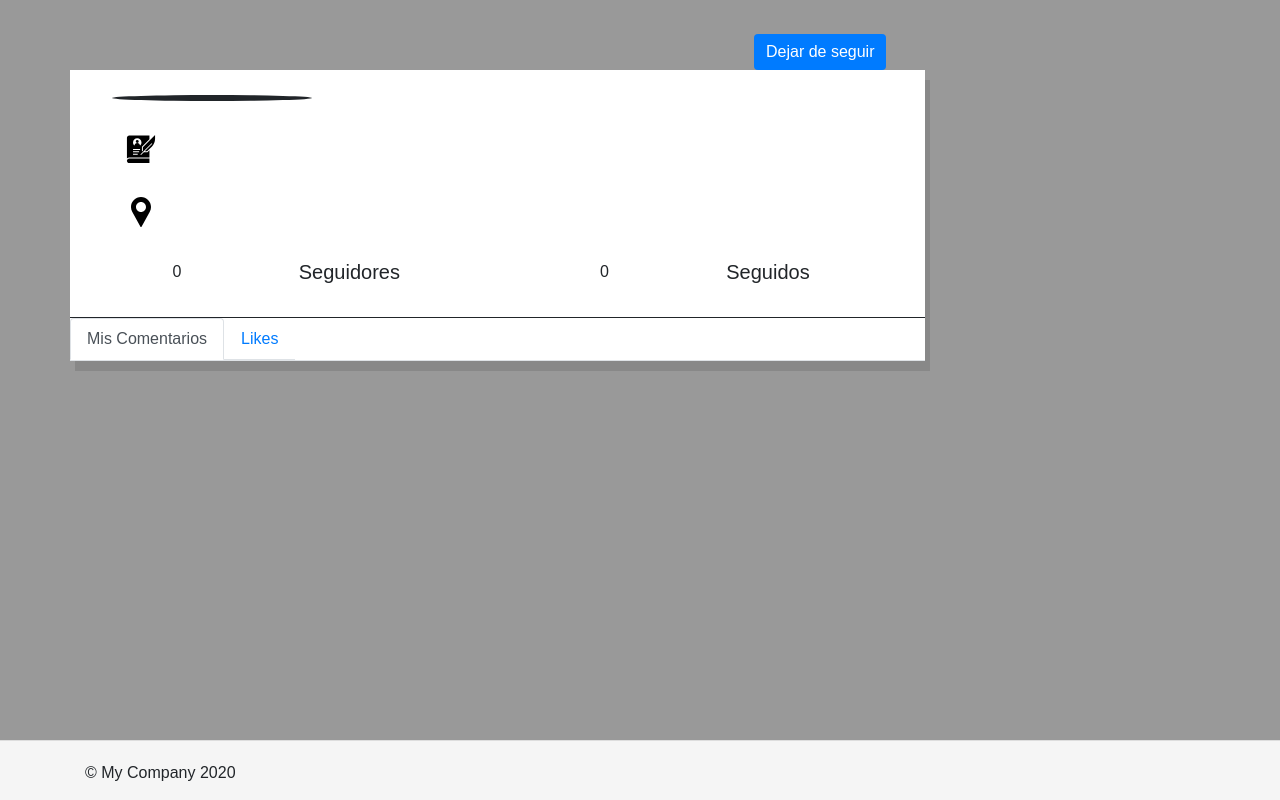
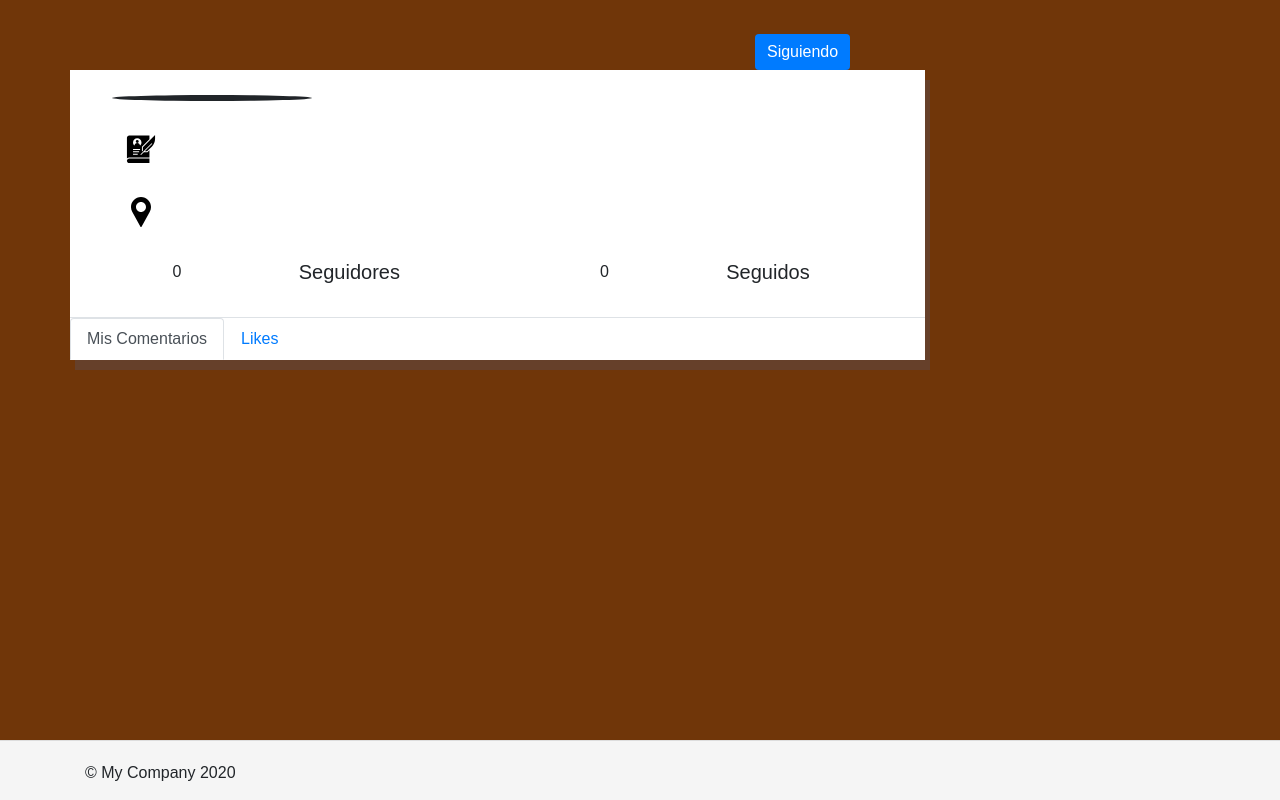
Before and after one commit to dtallafigo/UComment, a Yii app: template views/usuarios/view.php in a window 1280 px wide. Run offline with PHP 8.4 and a stand-in for Yii, Linux system fonts and the light colour scheme; the template is opened without the code that fills it, so the values that code supplies are empty; some libraries are stand-ins or nearby versions.

Commit message:
Cambios visuales y arreglo de fallos

```diff
--- a/controllers/UsuariosController.php
+++ b/controllers/UsuariosController.php
@@ -57,7 +57,7 @@ class UsuariosController extends Controller
         $usuario = Usuarios::findOne(['id' => $id]);
         $actual = Usuarios::findOne(['id' => Yii::$app->user->id]);
         $publicacion = new Comentarios(['usuario_id' => Yii::$app->user->id]);
-        $comentarios = Comentarios::find()->where(['usuario_id' => $id])->orderBy(['created_at' => SORT_DESC])->all();
+        $comentarios = Comentarios::find()->where(['usuario_id' => $id])->orderBy(['created_at' => SORT_DESC])->limit(3)->all();
 
         if ($publicacion->load(Yii::$app->request->post()) && $publicacion->save()) {
             Yii::$app->session->setFlash('success', 'Se ha publicado tu comentario.');
--- a/views/site/login.php
+++ b/views/site/login.php
@@ -13,7 +13,7 @@ $this->title = 'Login';
 
 <div class="container">
     <div class="row">
-        <div class="col-6">
+        <div class="col-6" style="background-color: white; padding: 2%;">
             <div class="col-12">
                 <h1>Iniciar Sesion</h1>
             </div>
@@ -35,7 +35,7 @@ $this->title = 'Login';
                 <?php ActiveForm::end(); ?>
             </div>
         </div>
-        <div class="col-6">
+        <div class="col-6" style="background-color: white; padding: 2%;">
             <div class="col-12">
                     <h1>Unete a UComment</h1>
                     <div class="col-12">
--- a/views/usuarios/update.php
+++ b/views/usuarios/update.php
@@ -17,10 +17,10 @@ $this->title = 'Editar usuario ' . $model->log_us;
                 <img src="<?= $model->url_img ?>" id="perfil">
             </div>
             <div class="col-xs-4 col-sm-4 col-md-4 col-lg-4">
-                <?= $form->field($model, 'log_us')->input(['maxlength' => true, 'class' => 'usuario', 'value' => $model->log_us])->label(false) ?>
+                <?= $form->field($model, 'log_us', ['options' => ['class' => 'edit-log_us']])->input(['maxlength' => true, 'value' => $model->log_us])->label(false) ?>
             </div>
-            <div class="col-12 d-flex flex-row-reverse">
-                <?= Html::submitButton('Editar', ['class' => 'btn btn-primary']) ?>
+            <div class="col-4">
+                <?= Html::submitButton('Editar', ['class' => 'edit']) ?>
             </div>
         </div>
         <div class="row bio">
--- a/views/usuarios/view.php
+++ b/views/usuarios/view.php
@@ -7,12 +7,13 @@ use yii\bootstrap4\ActiveForm;
 use app\models\Seguidores;
 use app\models\Usuarios;
 use app\models\Likes;
+use yii\bootstrap4\ButtonDropdown;
 
 /* @var $this yii\web\View */
 /* @var $model app\models\Usuarios */
 
 $this->title = 'Perfil de ' . $usuario->log_us;
-$text = Seguidores::siguiendo($usuario->id) ? 'Dejar de seguir' : 'Seguir';
+$text = Seguidores::siguiendo($usuario->id) ? 'Siguiendo' : 'Seguir';
 $seguir = Url::to(['seguidores/follow']);
 $js1 = <<<EOT
 var boton = $("#siguiendo");
@@ -28,7 +29,7 @@ boton.click(function(event) {
         success: function (data, code, jqXHR) {
             var text = ''
             if (data[0])
-                text = 'Dejar de seguir'
+                text = 'Siguiendo'
             else
                 text = 'Seguir'
 
@@ -88,14 +89,25 @@ $save = Url::to(['comsave/save']);
                     <?= Html::a($text, ['seguidores/follow', 'seguido_id' => $usuario->id], ['class' => 'follow', 'id' => 'siguiendo']) ?>
                 <?php else : ?>
                     <?= Html::a('Editar', ['usuarios/update', 'id' => Yii::$app->user->id], ['class' => 'follow']) ?>
+                    <?= ButtonDropdown::widget([
+                        'options' => ['class' => 'delete'],
+                        'direction' => 'left',
+                        'label' => '···',
+                        'dropdown' => [
+                            'items' => [
+                                Html::beginForm(['/usuarios/delete', 'id' => Yii::$app->user->id], 'post') . Html::submitButton('Borrar cuenta', ['class' => 'btn btn-danger']) . Html::endForm()
+                            ],
+                        ]
+                    ]) ?>
                 <?php endif; ?>
+
             </div>
         </div>
         <div class="row bio">
             <div class="col-2 d-flex justify-content-center" style="text-align: center;">
                 <img src="icons/bio.svg" id="bio">
             </div>
-            <div class="col-10">
+            <div class="col-8">
                 <p><?= $usuario->bio ?></p>
             </div>
         </div>
@@ -103,7 +115,7 @@ $save = Url::to(['comsave/save']);
             <div class="col-2 d-flex justify-content-center">
                 <img src="icons/location.svg" id="location">
             </div>
-            <div class="col-10">
+            <div class="col-8">
                 <p><?= $usuario->ubi ?></p>
             </div>
         </div>
--- a/web/css/site.css
+++ b/web/css/site.css
@@ -9,7 +9,7 @@ body {
     height: auto;
     margin: 0 auto -60px;
     padding: 0 0 60px;
-    background-color: #999;
+    background-color:#703609;
 }
 
 .wrap > .container {
@@ -49,9 +49,9 @@ body {
 }
 
 .user {
-    background-color: white;
+    background-color:white;
     padding-bottom: 2%;
-    box-shadow: 5px 10px #888888;
+    box-shadow: 5px 10px #66402A;
 }
 
 #comentario {
@@ -75,53 +75,89 @@ body {
     border-radius: 0.25rem;
     position: absolute;
     bottom: 31px;
-    left: 70%;
+    left: 400px;
+    color: #fff;
+    background-color: #007bff;
+    border-color: #007bff;
+}
+
+.edit {
+    text-decoration: none;
+    display: inline-block;
+    font-weight: 400;
+    text-align: center;
+    padding: 0.375rem 0.75rem;
+    font-size: 1rem;
+    line-height: 1.5;
+    border-radius: 0.25rem;
+    position: absolute;
+    bottom: 22px;
+    left: 100px;
     color: #fff;
     background-color: #007bff;
     border-color: #007bff;
 }
 
 .follow:hover {
-    text-decoration: none;
     color: black;
 }
 
+.delete {
+    position: absolute;
+    bottom: 31px;
+    left: 500px;
+}
 
 .location {
-    background-color: white;
-    box-shadow: 5px 10px #888888;
+    background-color:white;
+    box-shadow: 5px 10px #66402A;
     padding-top: 2%;
     padding-bottom: 2%;
 }
 
 .bio {
-    background-color: white;
-    box-shadow: 5px 10px #888888;
+    background-color:white;
+    box-shadow: 5px 10px #66402A;
     padding-top: 2%;
     padding-bottom: 2%;
 }
 
 .sg {
-    background-color: white;
-    box-shadow: 5px 10px #888888;
+    background-color:white;
+    box-shadow: 5px 10px #66402A;
     padding-top: 2%;
     padding-bottom: 2%;
-    border-bottom: 1px solid;
+    border-bottom: 1px solid #dee2e6;
 }
 
 .com {
-    background-color: white;
-    box-shadow: 5px 10px #888888;
+    background-color:white;
+    box-shadow: 5px 10px #66402A;
     padding-top: 2%;
     padding-bottom: 2%;
     padding-left: 2%;
     padding-right: 2%;
 }
 
+.card-header {
+    background-color: #D66711;
+}
+
+.card-footer {
+    background-color: #D66711;
+}
+
 .pt {
+    background-color:white;
+    box-shadow: 5px 10px #66402A;
+}
+
+#nav-comments-tab {
     background-color: white;
-    box-shadow: 5px 10px #888888;
-    border-bottom: 1px solid #dee2e6;
+}
+
+#nav-likes-tab {
+    background-color: white;
 }
 
 #bio {
@@ -268,6 +304,7 @@ a.desc:after {
 
   .modal-dialog > * {
     padding: 1rem;
+    background-color:white;
   }
 
   .modal-header,
@@ -279,6 +316,7 @@ a.desc:after {
     display: flex;
     align-items: center;
     justify-content: space-between;
+    background-color: #D66711;
   }
 
   .modal p + p {
@@ -313,7 +351,7 @@ a.desc:after {
       height: auto;
   }
 
-  #usuarios-log_us {
+  .edit-log_us {
     position: absolute;
     bottom: 10%;
     left: 5%;
```
